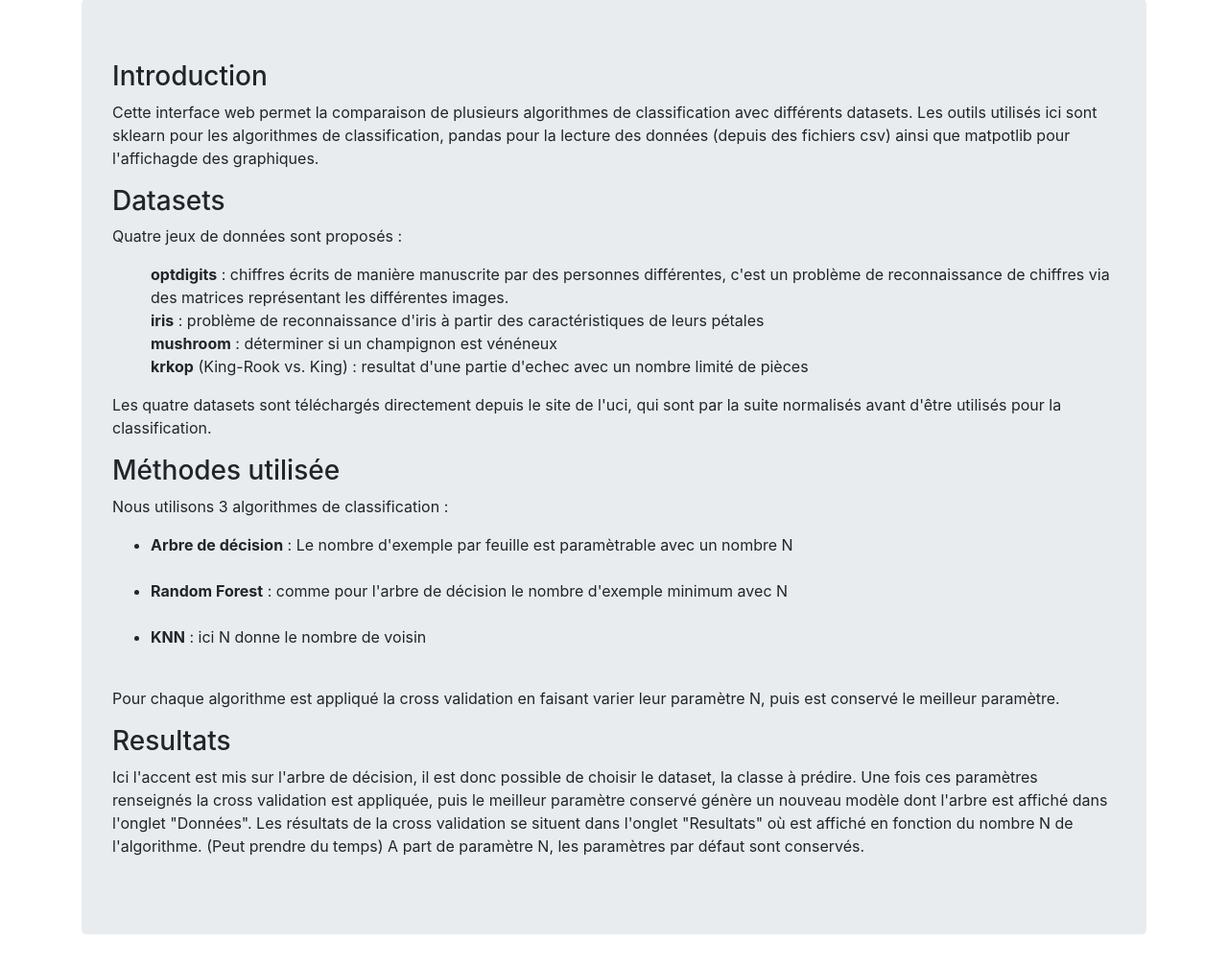
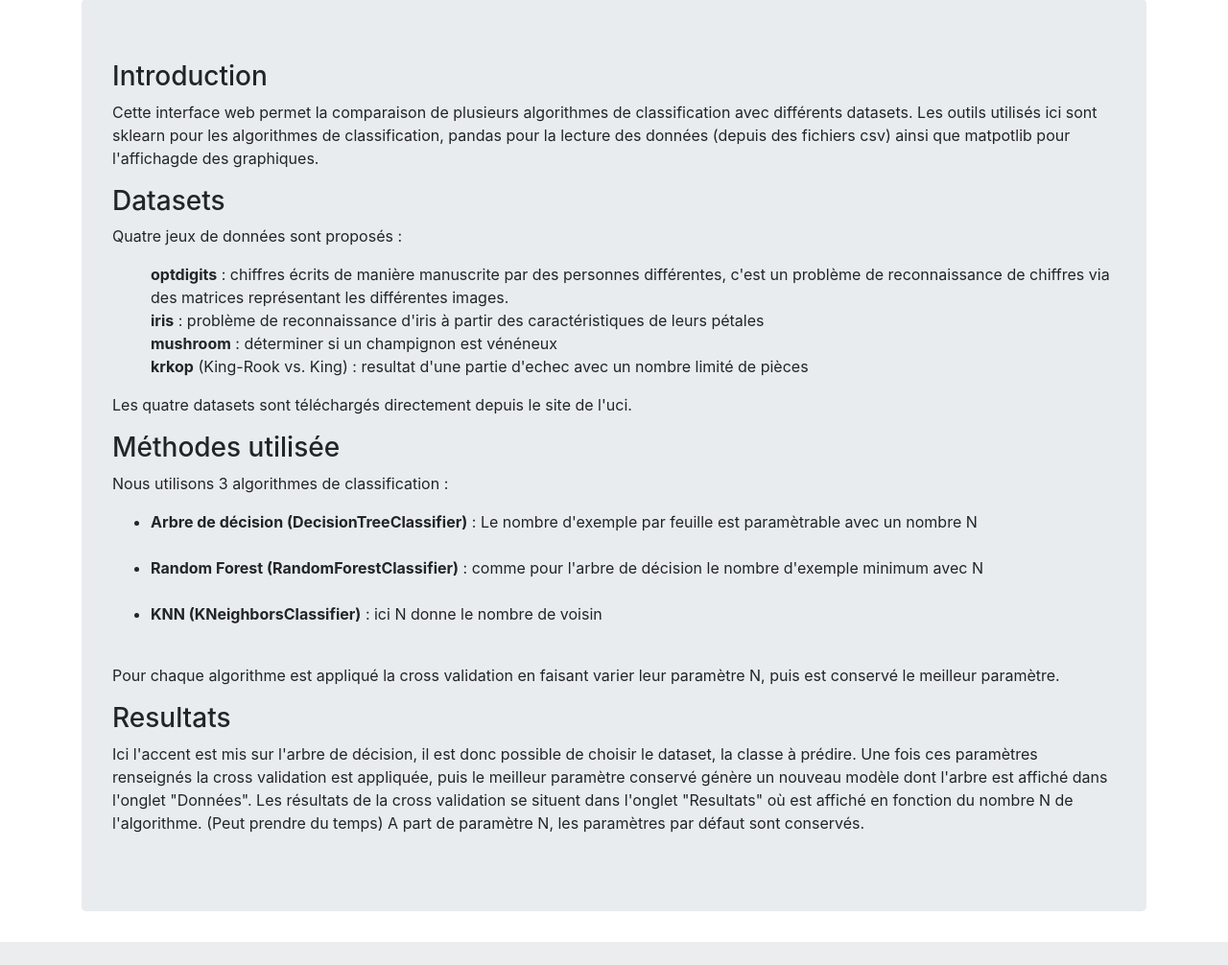
Before and after one commit to romgrelier/classifier_comparison, a Flask app: page / in a window 1280 px wide. Shown: the part 316-1322 px from the top of the page at 96% size. After the commit the page ends 1298 px from the top, so only its background shows below. Run offline with Flask 2, Linux system fonts and the light colour scheme; some libraries are stand-ins or nearby versions.

Commit message:
precision added

```diff
--- a/server/templates/home.html
+++ b/server/templates/home.html
@@ -35,8 +35,7 @@
     </ul>
 
     <p>
-        Les quatre datasets sont téléchargés directement depuis le site de l'uci, qui sont par la suite normalisés avant
-        d'être utilisés pour la classification.
+        Les quatre datasets sont téléchargés directement depuis le site de l'uci.
     </p>
 
     <h3>Méthodes utilisée</h3>
@@ -45,11 +44,11 @@
     </p>
 
     <ul>
-        <li><strong>Arbre de décision</strong> : Le nombre d'exemple par feuille est paramètrable avec un nombre N
+        <li><strong>Arbre de décision (DecisionTreeClassifier)</strong> : Le nombre d'exemple par feuille est paramètrable avec un nombre N
         </li><br />
-        <li><strong>Random Forest</strong> : comme pour l'arbre de décision le nombre d'exemple minimum avec
+        <li><strong>Random Forest (RandomForestClassifier)</strong> : comme pour l'arbre de décision le nombre d'exemple minimum avec
             N</li><br />
-        <li><strong>KNN</strong> : ici N donne le nombre de voisin</li><br />
+        <li><strong>KNN (KNeighborsClassifier)</strong> : ici N donne le nombre de voisin</li><br />
     </ul>
 
     <p>
```
